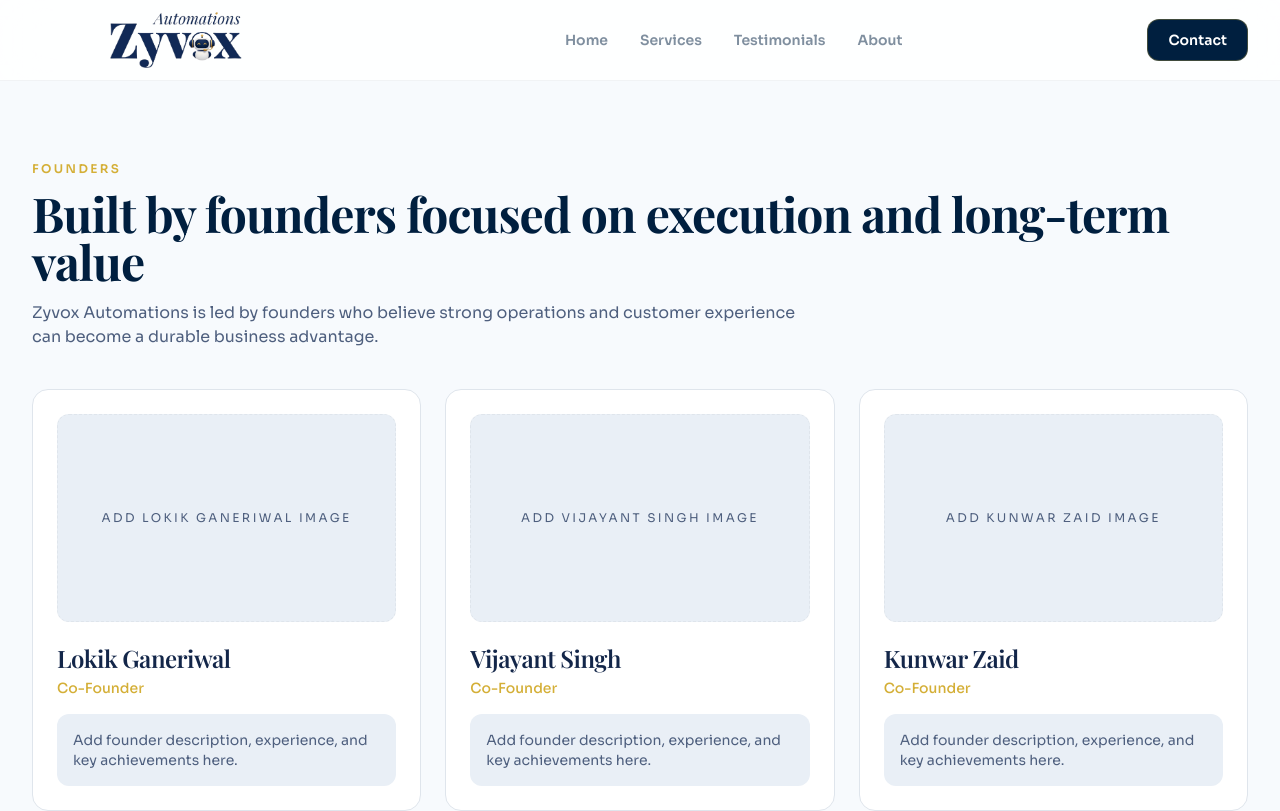
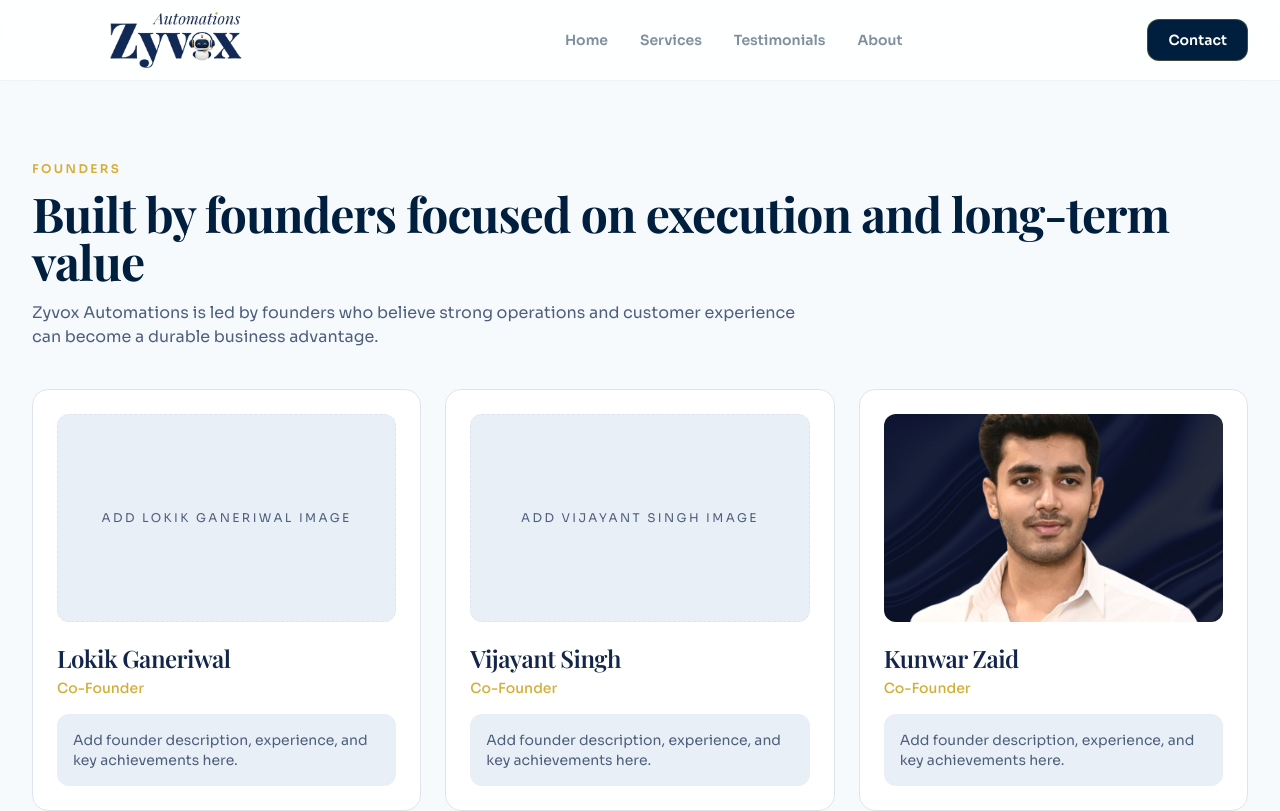
Before and after one commit to Sushmit94/Zyvox, a React (Vite) app: page /founders in a window 1280 px wide. Shown: the top 811 px of the page. Built offline with nearby package versions, Linux system fonts and the light colour scheme; the HTML template or start-up script is replaced by a standard one.

Commit message:
kunwair zaid photo updated at aboout page

```diff
--- a/src/pages/About.tsx
+++ b/src/pages/About.tsx
@@ -40,6 +40,7 @@ const founders = [
     name: "Kunwar Zaid",
     role: "Founder & CEO",
     initials: "KZ",
+    image: "/images/kunwar-zaid.jpg",
     linkedin: "https://www.linkedin.com/in/kunwarzaid-zyvox",
     bio: "Leads Zyvox's strategic vision and enterprise partnerships across India and Australia.",
   },
@@ -238,10 +239,16 @@ const About = () => {
               className={`scroll-fade-in scroll-fade-in-delay-${i + 1
                 } group relative rounded-2xl border border-border bg-card p-6 text-center transition-all duration-300 hover:border-brand-gold/40 hover:shadow-lg sm:p-8`}
             >
-              {/* Avatar placeholder with initials */}
-              <div className="mx-auto flex h-20 w-20 items-center justify-center rounded-full bg-brand-navy text-2xl font-bold text-primary-foreground ring-4 ring-brand-gold/20 transition-all group-hover:ring-brand-gold/50">
-                {founder.initials}
-              </div>
+              {/* Avatar placeholder with initials or Image */}
+              {founder.image ? (
+                <div className="mx-auto flex h-20 w-20 items-center justify-center rounded-full ring-4 ring-brand-gold/20 transition-all group-hover:ring-brand-gold/50 overflow-hidden bg-brand-navy">
+                  <img src={founder.image} alt={founder.name} className="h-full w-full object-cover" />
+                </div>
+              ) : (
+                <div className="mx-auto flex h-20 w-20 items-center justify-center rounded-full bg-brand-navy text-2xl font-bold text-primary-foreground ring-4 ring-brand-gold/20 transition-all group-hover:ring-brand-gold/50">
+                  {founder.initials}
+                </div>
+              )}
 
               <h3 className="mt-5 text-xl font-semibold text-foreground">
                 {founder.name}
--- a/src/pages/Founders.tsx
+++ b/src/pages/Founders.tsx
@@ -12,6 +12,7 @@ const founders = [
   {
     name: "Kunwar Zaid",
     role: "Co-Founder",
+    image: "/images/kunwar-zaid.jpg",
   },
 ];
 
@@ -33,9 +34,15 @@ const Founders = () => {
       <div className="mt-10 grid gap-6 md:grid-cols-3">
         {founders.map((founder) => (
           <article key={founder.name} className="interactive-card rounded-2xl border border-border bg-card p-6">
-            <div className="flex h-52 items-center justify-center rounded-xl border border-dashed border-border bg-secondary text-xs uppercase tracking-[0.2em] text-muted-foreground">
-              Add {founder.name} Image
-            </div>
+            {founder.image ? (
+              <div className="flex h-52 items-center justify-center rounded-xl overflow-hidden bg-brand-navy">
+                <img src={founder.image} alt={founder.name} className="h-full w-full object-cover" />
+              </div>
+            ) : (
+              <div className="flex h-52 items-center justify-center rounded-xl border border-dashed border-border bg-secondary text-xs uppercase tracking-[0.2em] text-muted-foreground">
+                Add {founder.name} Image
+              </div>
+            )}
             <h2 className="mt-5 text-2xl font-semibold text-foreground">{founder.name}</h2>
             <p className="mt-1 text-sm font-medium text-brand-gold">{founder.role}</p>
             <div className="mt-4 rounded-lg bg-secondary p-4">
```
Also changed, not shown: public/images/kunwar-zaid.jpg (added), 1 other file (tests, documents, lock files or other folders).
